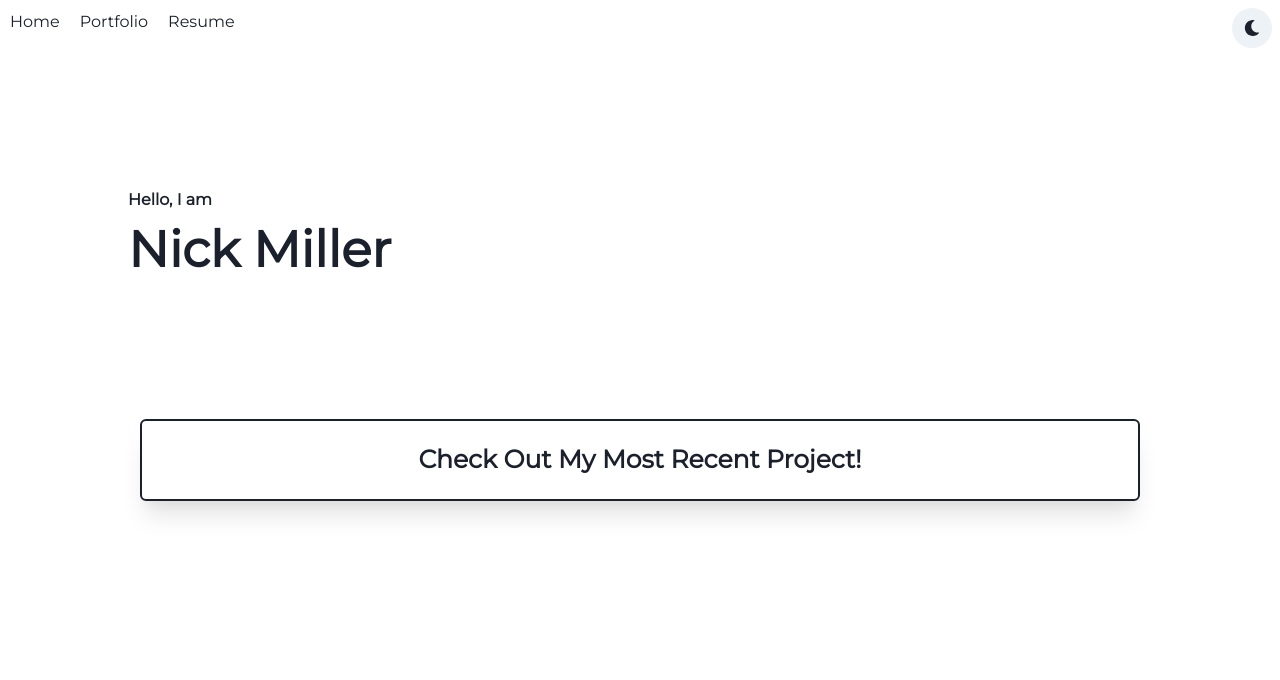
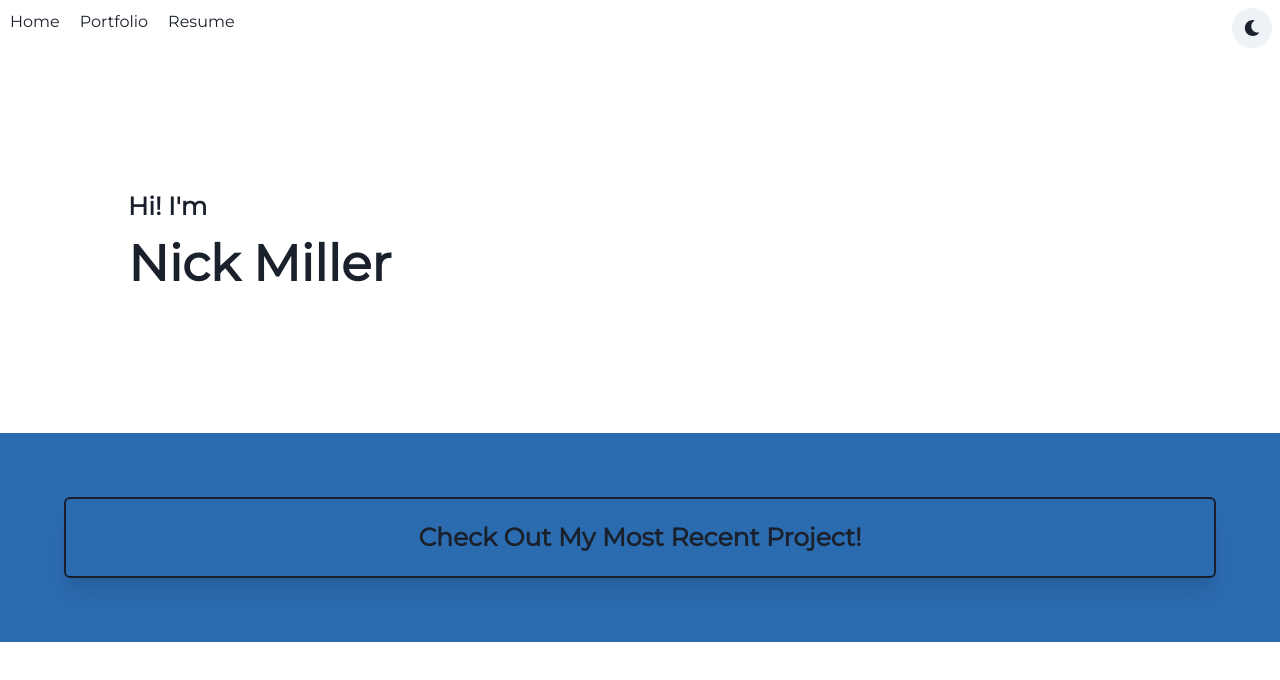
Before and after one commit to NickMiller02/Portfolio, a React (Create React App) app: page / in a window 1280 px wide. Shown: the top 680 px of the page. Built offline with nearby package versions, Linux system fonts and the light colour scheme.

Commit message:
working on color scheme

```diff
--- a/src/components/Home.js
+++ b/src/components/Home.js
@@ -1,7 +1,7 @@
 // Imports - React & Chakra UI
 import React from 'react';
 import { FaGithub, FaLinkedin } from 'react-icons/fa';
-import { Box, Flex, HStack, Stack, Text, useMediaQuery } from '@chakra-ui/react';
+import { Box, Container, Flex, HStack, Stack, Text, useMediaQuery } from '@chakra-ui/react';
 
 // Home Function
 export const Home = () => {
@@ -14,15 +14,17 @@ export const Home = () => {
             spacing="200px" p={isNotSmallerScreen ? '32' : "0"}
             alignSelf="flex-start">
                 <Box mt={isNotSmallerScreen ? '0' : 16} align="flex-start">
-                    <Text fontSize='5x1' fontWeight="semibold"> Hello, I am </Text>
+                    <Text fontSize='25px' fontWeight="semibold"> Hi! I'm </Text>
                     <Text fontSize='50px' fontWeight="bold"> Nick Miller </Text>
                 </Box>
             </Flex>
-            <Box p="5" mt={isNotSmallerScreen ? '0' : 16} align="center" border="2px" boxShadow="xl" rounded="md" w='1000px'>
-                <Text fontSize="25px" fontWeight="bold">Check Out My Most Recent Project!</Text>
-                <HStack>
+            <Box bgColor="#2b6cb0" minW="100%">
+                <Box p="5" m={isNotSmallerScreen ? '16' : 16} align="center" border="2px" boxShadow="xl" rounded="md">
+                    <Text fontSize="25px" fontWeight="bold">Check Out My Most Recent Project!</Text>
+                    <HStack>
 
-                </HStack>
+                    </HStack>
+                </Box>
             </Box>
         </Stack>
     )
```
